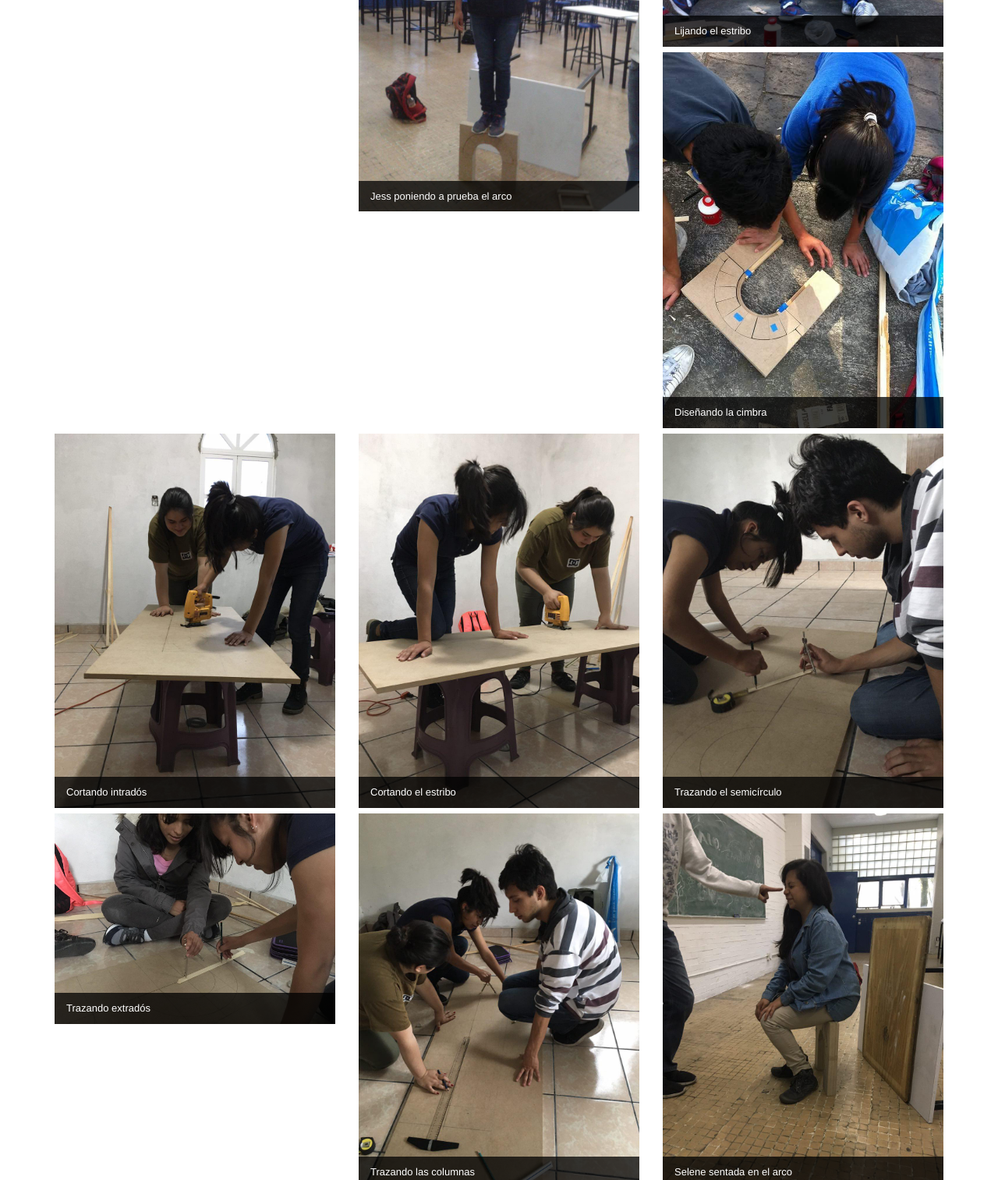
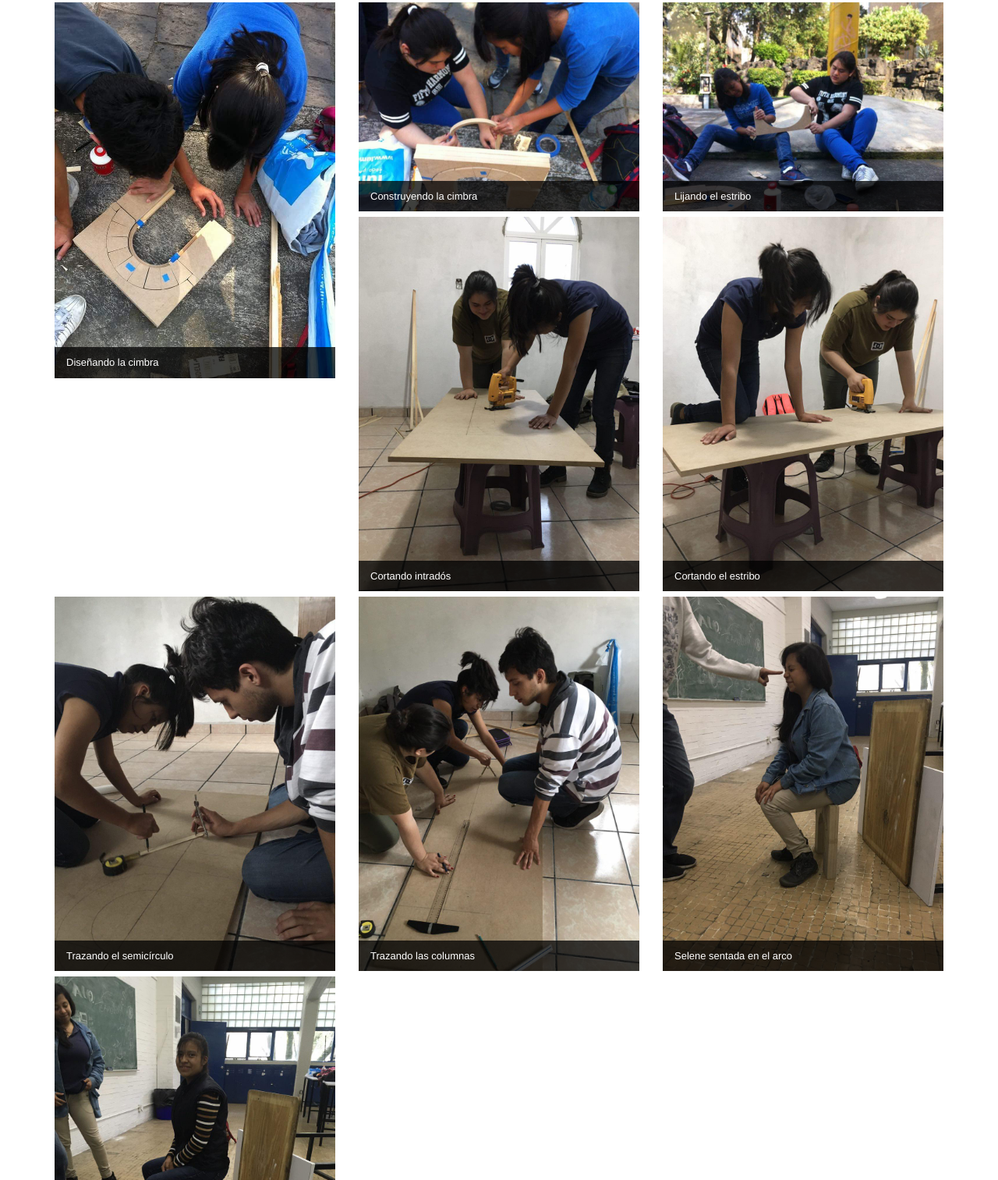
Before and after one commit to GarciaGayou/sombras-fotos, a website: page index.html in a window 1280 px wide. Shown: the part 1105-2618 px from the top of the page at 78% size. Drawn offline with Linux system fonts and the light colour scheme.

Commit message:
probando otra distribución para las imágenes

```diff
--- a/index.html
+++ b/index.html
@@ -81,16 +81,16 @@
             <a href="fotos/07.jpg"><img src="fotos/07.jpg" class="caption img-responsive" data-caption="Lijando dovelas" /></a>
         </div>
         <div class="col-lg-4 col-sm-6 col-xs-12 foto">
+            <a href="fotos/09.jpg"><img src="fotos/09.jpg" class="caption img-responsive" data-caption="Jess poniendo a prueba el arco" /></a>
+        </div>
+        <div class="col-lg-4 col-sm-6 col-xs-12 foto">
+            <a href="fotos/11.jpg"><img src="fotos/11.jpg" class="caption img-responsive" data-caption="Diseñando la cimbra" /></a>
+        </div>
+        <div class="col-lg-4 col-sm-6 col-xs-12 foto">
             <a href="fotos/08.jpg"><img src="fotos/08.jpg" class="caption img-responsive" data-caption="Construyendo la cimbra" /></a>
         </div>
         <div class="col-lg-4 col-sm-6 col-xs-12 foto">
-            <a href="fotos/09.jpg"><img src="fotos/09.jpg" class="caption img-responsive" data-caption="Jess poniendo a prueba el arco" /></a>
-        </div>
-        <div class="col-lg-4 col-sm-6 col-xs-12 foto">
             <a href="fotos/10.jpg"><img src="fotos/10.jpg" class="caption img-responsive" data-caption="Lijando el estribo" /></a>
-        </div>
-        <div class="col-lg-4 col-sm-6 col-xs-12 foto">
-            <a href="fotos/11.jpg"><img src="fotos/11.jpg" class="caption img-responsive" data-caption="Diseñando la cimbra" /></a>
         </div>
         <div class="col-lg-4 col-sm-6 col-xs-12 foto">
             <a href="fotos/12.jpg"><img src="fotos/12.jpg" class="caption img-responsive" data-caption="Cortando intradós" /></a>
@@ -100,9 +100,6 @@
         </div>
         <div class="col-lg-4 col-sm-6 col-xs-12 foto">
             <a href="fotos/16.jpg"><img src="fotos/16.jpg" class="caption img-responsive" data-caption="Trazando el semicírculo" /></a>
-        </div>
-        <div class="col-lg-4 col-sm-6 col-xs-12 foto">
-            <a href="fotos/19.jpg"><img src="fotos/19.jpg" class="caption img-responsive" data-caption="Trazando extradós" /></a>
         </div>
         <div class="col-lg-4 col-sm-6 col-xs-12 foto">
             <a href="fotos/23.jpg"><img src="fotos/23.jpg" class="caption img-responsive" data-caption="Trazando las columnas" /></a>
```
